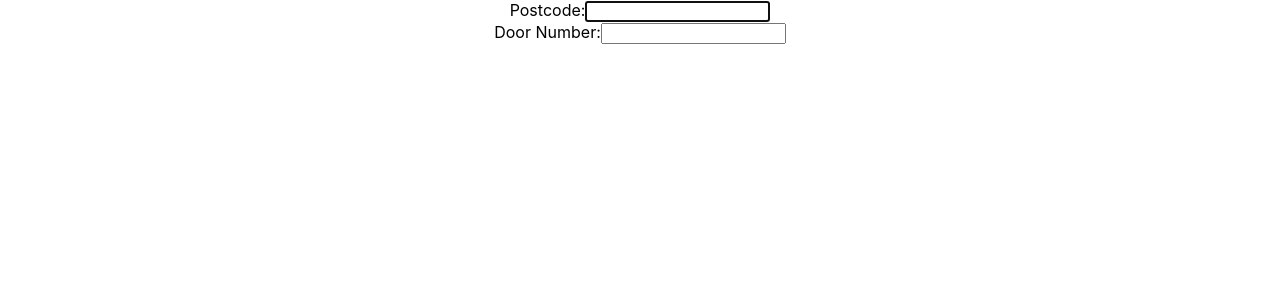
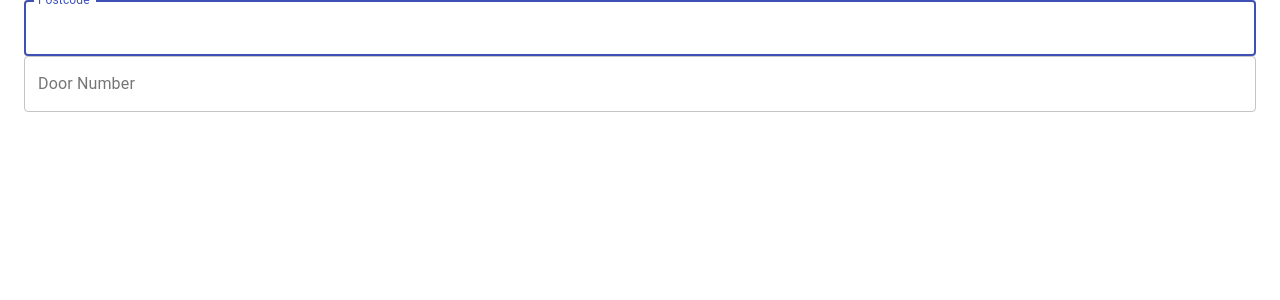
Before and after one commit to jianzuguan/reading-bin-collection, a React (Create React App) app: page / in a window 1280 px wide. Shown: the top 300 px of the page. Built offline with nearby package versions, Linux system fonts and the light colour scheme.

Commit message:
use material ui

```diff
--- a/package.json
+++ b/package.json
@@ -4,6 +4,7 @@
   "private": true,
   "homepage": "https://jianzuguan.github.io/reading-bin-collection",
   "dependencies": {
+    "@material-ui/core": "^4.11.4",
     "@testing-library/jest-dom": "^5.11.4",
     "@testing-library/react": "^11.1.0",
     "@testing-library/user-event": "^12.1.10",
--- a/src/App.tsx
+++ b/src/App.tsx
@@ -1,17 +1,18 @@
-import React, { useEffect, useState } from "react";
-import "./App.css";
-import PostcodeSearchBar from "./components/PostcodeSearchBar";
-import DoorNumberSearchBar from "./components/DoorNumberSearchBar";
-import AddressList from "./components/AddressList";
-import fetchAddresses from "./api/fetchAddresses";
-import { isPostcodeValid } from "./utils";
-import CollectionList from "./components/CollectionList";
-import fetchCollections from "./api/fetchCollections";
-import { Address, Collection } from "./types";
+import React, { useEffect, useState } from 'react';
+import { Container } from '@material-ui/core';
+import './App.css';
+import PostcodeSearchBar from './components/PostcodeSearchBar';
+import DoorNumberSearchBar from './components/DoorNumberSearchBar';
+import AddressList from './components/AddressList';
+import fetchAddresses from './api/fetchAddresses';
+import { isPostcodeValid } from './utils';
+import CollectionList from './components/CollectionList';
+import fetchCollections from './api/fetchCollections';
+import { Address, Collection } from './types';
 
 function App() {
-  const [postcode, setPostcode] = useState<string>("");
-  const [doorNumber, setDoorNumber] = useState<string>("");
+  const [postcode, setPostcode] = useState<string>('');
+  const [doorNumber, setDoorNumber] = useState<string>('');
   const [uprn, setUprn] = useState<string>();
   const [selectedAddress, setSelectedAddress] = useState<Address>();
   const [addressList, setAddressList] = useState<Address[]>([]);
@@ -55,7 +56,7 @@ function App() {
   }, [uprn]);
 
   return (
-    <div className="App">
+    <Container>
       <PostcodeSearchBar value={postcode} onChange={setPostcode} />
       <DoorNumberSearchBar value={doorNumber} onChange={setDoorNumber} />
       {selectedAddress && (
@@ -69,12 +70,12 @@ function App() {
           addressList={addressList}
           doorNumber={doorNumber}
           setUprn={setUprn}
-          setSeletedAddress={setSelectedAddress}
+          setSelectedAddress={setSelectedAddress}
         />
       ) : (
         <CollectionList collectionList={collections} />
       )}
-    </div>
+    </Container>
   );
 }
 
--- a/src/components/AddressList.tsx
+++ b/src/components/AddressList.tsx
@@ -1,4 +1,5 @@
 import React from "react";
+import { List } from "@material-ui/core";
 import { Address } from "../types";
 import AddressListItem from "./AddressListItem";
 
@@ -6,14 +7,14 @@ interface IProps {
   addressList: any[];
   doorNumber: string;
   setUprn: (uprn: string) => void;
-  setSeletedAddress: (seletedAddress: Address) => void;
+  setSelectedAddress: (selectedAddress: Address) => void;
 }
 
 const AddressList = (props: IProps) => {
-  const { addressList, doorNumber, setUprn, setSeletedAddress } = props;
+  const { addressList, doorNumber, setUprn, setSelectedAddress } = props;
 
   return (
-    <div>
+    <List>
       {addressList.map((addressData) => {
         if (addressData.SiteShortAddress?.includes(doorNumber)) {
           return (
@@ -21,7 +22,7 @@ const AddressList = (props: IProps) => {
               addressData={addressData}
               onClick={() => {
                 setUprn(addressData.AccountSiteUprn);
-                setSeletedAddress(addressData);
+                setSelectedAddress(addressData);
               }}
               key={addressData.AccountSiteUprn}
             />
@@ -29,7 +30,7 @@ const AddressList = (props: IProps) => {
         }
         return '';
       })}
-    </div>
+    </List>
   );
 };
 
--- a/src/components/AddressListItem.tsx
+++ b/src/components/AddressListItem.tsx
@@ -1,3 +1,6 @@
+import React from 'react';
+import { ListItem } from '@material-ui/core';
+
 interface IProps {
   addressData: any;
   onClick: () => void;
@@ -7,7 +10,11 @@ const AddressListItem = (props: IProps) => {
   const { onClick } = props;
   const { SiteShortAddress } = props.addressData;
 
-  return <button onClick={onClick}>{SiteShortAddress}</button>;
+  return (
+    <ListItem button onClick={onClick}>
+      {SiteShortAddress}
+    </ListItem>
+  );
 };
 
 export default AddressListItem;
--- a/src/components/CollectionListItem.module.css
+++ b/src/components/CollectionListItem.module.css
@@ -1,10 +1,7 @@
 .card {
   display: flex;
   align-items: center;
-  margin: 16pt;
   padding: 16pt;
-  border-radius: 10pt;
-  box-shadow: 0 3pt 6pt #00000029;
 }
 
 .image {
@@ -15,7 +12,7 @@
 .details {
   display: flex;
   flex-direction: column;
-  justify-content: start;
+  justify-content: flex-start;
   margin: 0 16pt;
   text-align: start;
 }
--- a/src/components/CollectionListItem.tsx
+++ b/src/components/CollectionListItem.tsx
@@ -1,9 +1,10 @@
-import React, { useEffect, useState } from "react";
-import { Collection } from "../types";
-import foodWaste from "../img/foodWaste.png";
-import greyWaste from "../img/greyWaste.png";
-import redWaste from "../img/redWaste.png";
-import styles from "./CollectionListItem.module.css";
+import React, { useEffect, useState } from 'react';
+import { Collection } from '../types';
+import foodWaste from '../img/foodWaste.png';
+import greyWaste from '../img/greyWaste.png';
+import redWaste from '../img/redWaste.png';
+import styles from './CollectionListItem.module.css';
+import { Paper } from '@material-ui/core';
 
 interface IProps {
   collectionData: Collection;
@@ -11,29 +12,30 @@ interface IProps {
 
 const CollectionListItem = (props: IProps) => {
   const { collectionData } = props;
-  const {Date, Service} = collectionData;
+  const { Date, Service } = collectionData;
 
-  const [wasteImg, setWasteImg] = useState("");
-  const [wasteImgAlt, setWasteImgAlt] = useState("");
+  const [wasteImg, setWasteImg] = useState('');
+  const [wasteImgAlt, setWasteImgAlt] = useState('');
 
   useEffect(() => {
     switch (Service) {
-      case "Domestic Waste Collection Service":
+      case 'Domestic Waste Collection Service':
         setWasteImg(greyWaste);
-        setWasteImgAlt("Image of Rubbish (grey bin) bin");
+        setWasteImgAlt('Image of Rubbish (grey bin) bin');
         break;
-      case "Recycling Collection Service":
+      case 'Recycling Collection Service':
         setWasteImg(redWaste);
-        setWasteImgAlt("Image of Recycling (red bin) bin");
+        setWasteImgAlt('Image of Recycling (red bin) bin');
         break;
-      case "Food Waste Collection Service":
+      case 'Food Waste Collection Service':
         setWasteImg(foodWaste);
-        setWasteImgAlt("Image of Food bin");
+        setWasteImgAlt('Image of Food bin');
         break;
     }
   }, [Service]);
 
   return (
+    <Paper elevation={3}>
       <div className={styles.card}>
         <img src={wasteImg} alt={wasteImgAlt} className={styles.image} />
         <div className={styles.details}>
@@ -41,6 +43,7 @@ const CollectionListItem = (props: IProps) => {
           <p>{Service}</p>
         </div>
       </div>
+    </Paper>
   );
 };
 
--- a/src/components/DoorNumberSearchBar.tsx
+++ b/src/components/DoorNumberSearchBar.tsx
@@ -1,4 +1,5 @@
-import react from 'react';
+import React from 'react';
+import { TextField } from '@material-ui/core';
 
 interface IProps {
   value: string;
@@ -6,18 +7,23 @@ interface IProps {
 }
 
 const DoorNumberSearchBar = (props: IProps) => {
-  const {value, onChange} = props;
+  const { value, onChange } = props;
 
-  const handleTextChange = (event: react.ChangeEvent<HTMLInputElement>) => {
+  const handleTextChange = (event: React.ChangeEvent<HTMLInputElement>) => {
     onChange(event.target.value);
-  }
+  };
 
   return (
-    <div>
-      <label htmlFor="door-number-search-bar">Door Number:</label>
-      <input id="door-number-search-bar" value={value} onChange={handleTextChange}/>
-    </div>
-  )
-}
+      <TextField
+        variant="outlined"
+        fullWidth
+        id="door-number-search-bar"
+        label="Door Number"
+        value={value}
+        onChange={handleTextChange}
+
+      />
+  );
+};
 
 export default DoorNumberSearchBar;
--- a/src/components/PostcodeSearchBar.tsx
+++ b/src/components/PostcodeSearchBar.tsx
@@ -1,4 +1,5 @@
-import react from "react";
+import React from 'react';
+import { TextField } from '@material-ui/core';
 
 interface IProps {
   value: string;
@@ -6,17 +7,22 @@ interface IProps {
 }
 
 const PostcodeSearchBar = (props: IProps) => {
-  const {value, onChange } = props;
+  const { value, onChange } = props;
 
-  const handleTextChange = (event: react.ChangeEvent<HTMLInputElement>) => {
+  const handleTextChange = (event: React.ChangeEvent<HTMLInputElement>) => {
     onChange(event.target.value);
   };
 
   return (
-    <div>
-      <label htmlFor="postcode-search-bar">Postcode:</label>
-      <input id="postcode-search-bar" value={value} onChange={handleTextChange} autoFocus/>
-    </div>
+    <TextField
+      variant="outlined"
+      fullWidth
+      id="postcode-search-bar"
+      label="Postcode"
+      value={value}
+      onChange={handleTextChange}
+      autoFocus
+    />
   );
 };
 
```
Also changed, not shown: 1 other file (tests, documents, lock files or other folders). Lines whose indentation alone changed are shown as unchanged.
